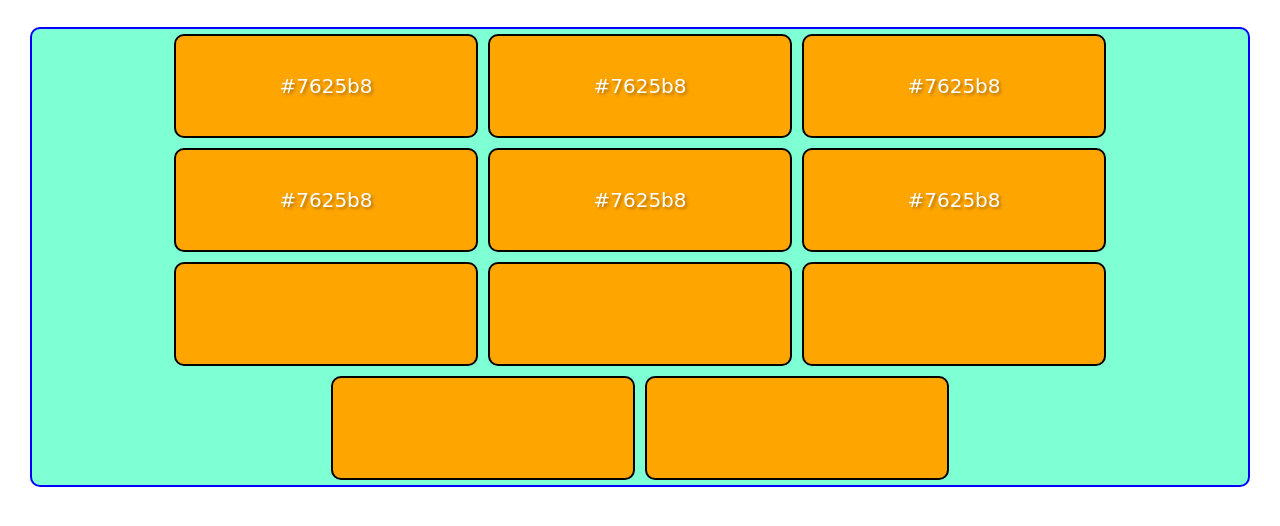
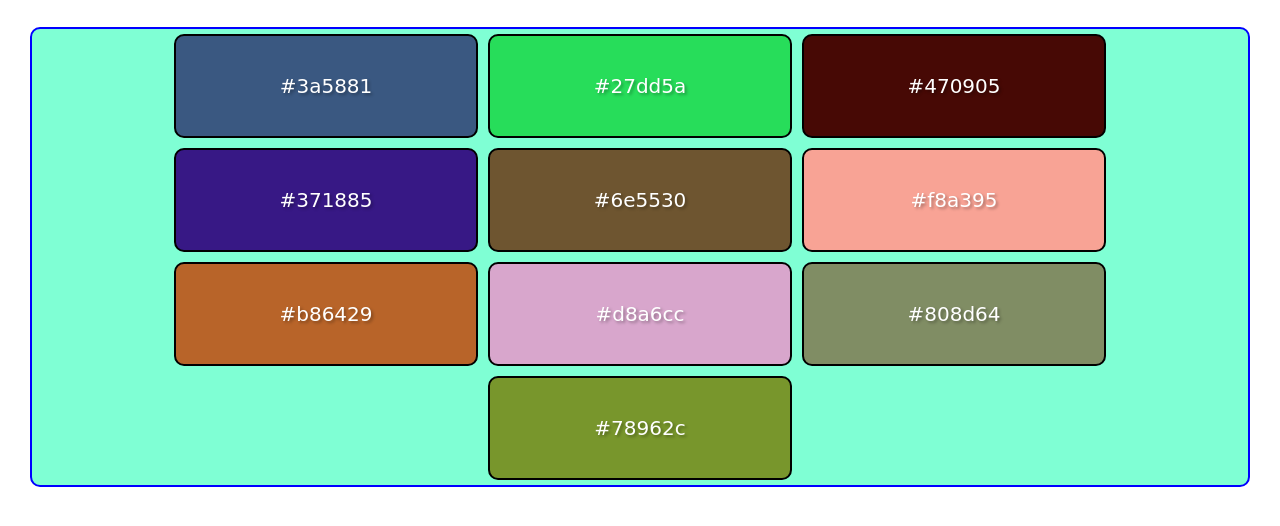
Before and after one commit to ssivapaul/random-color-generator, a plain HTML site: page index.html in a window 1280 px wide. Shown: the part 62-588 px from the top of the page. Drawn offline with Linux system fonts and the light colour scheme.

Commit message:
index.js color code added

```diff
--- a/index.html
+++ b/index.html
@@ -8,14 +8,7 @@
   </head>
   <body>
     <h1>Random Color Generator</h1>
-    <div class="container">
-      <div class="color-container">#7625b8</div>
-      <div class="color-container">#7625b8</div>
-      <div class="color-container">#7625b8</div>
-      <div class="color-container">#7625b8</div>
-      <div class="color-container">#7625b8</div>
-      <div class="color-container">#7625b8</div>
-    </div>
+    <div class="container"></div>
     <script src="index.js"></script>
   </body>
 </html>
--- a/index.js
+++ b/index.js
@@ -1,12 +1,23 @@
 const containerEl = document.querySelector(".container");
 
-for (let index = 0; index < 5; index++) {
+for (let index = 0; index < 10; index++) {
   const colorContainerEl = document.createElement("div");
   colorContainerEl.classList.add("color-container");
   containerEl.appendChild(colorContainerEl);
 }
 
-randomColor();
+const colorContainerEls = document.querySelectorAll(".color-container");
+
+generateColors();
+
+function generateColors() {
+  colorContainerEls.forEach((colorContainerEl) => {
+    const newColorCode = randomColor();
+    colorContainerEl.style.backgroundColor = "#" + newColorCode;
+    colorContainerEl.innerText = "#" + newColorCode;
+  });
+}
+
 function randomColor() {
   const chars = "0123456789abcdef";
   const colorCodeLength = 6;
@@ -14,6 +25,6 @@ function randomColor() {
   for (let index = 0; index < colorCodeLength; index++) {
     const randomNum = Math.floor(Math.random() * chars.length);
     colorCode += chars.substring(randomNum, randomNum + 1);
-    console.log(colorCode, randomNum);
   }
+  return colorCode;
 }
```
